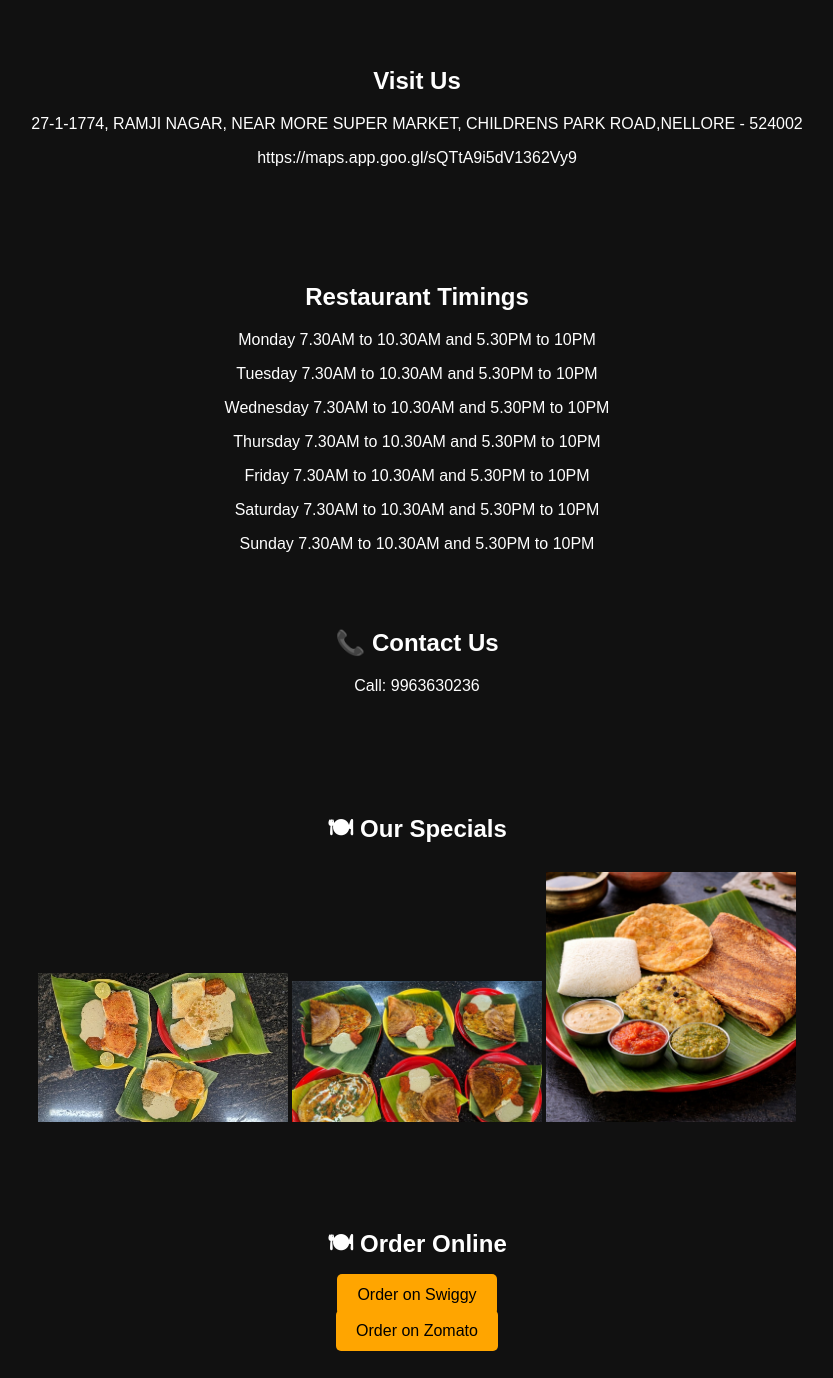
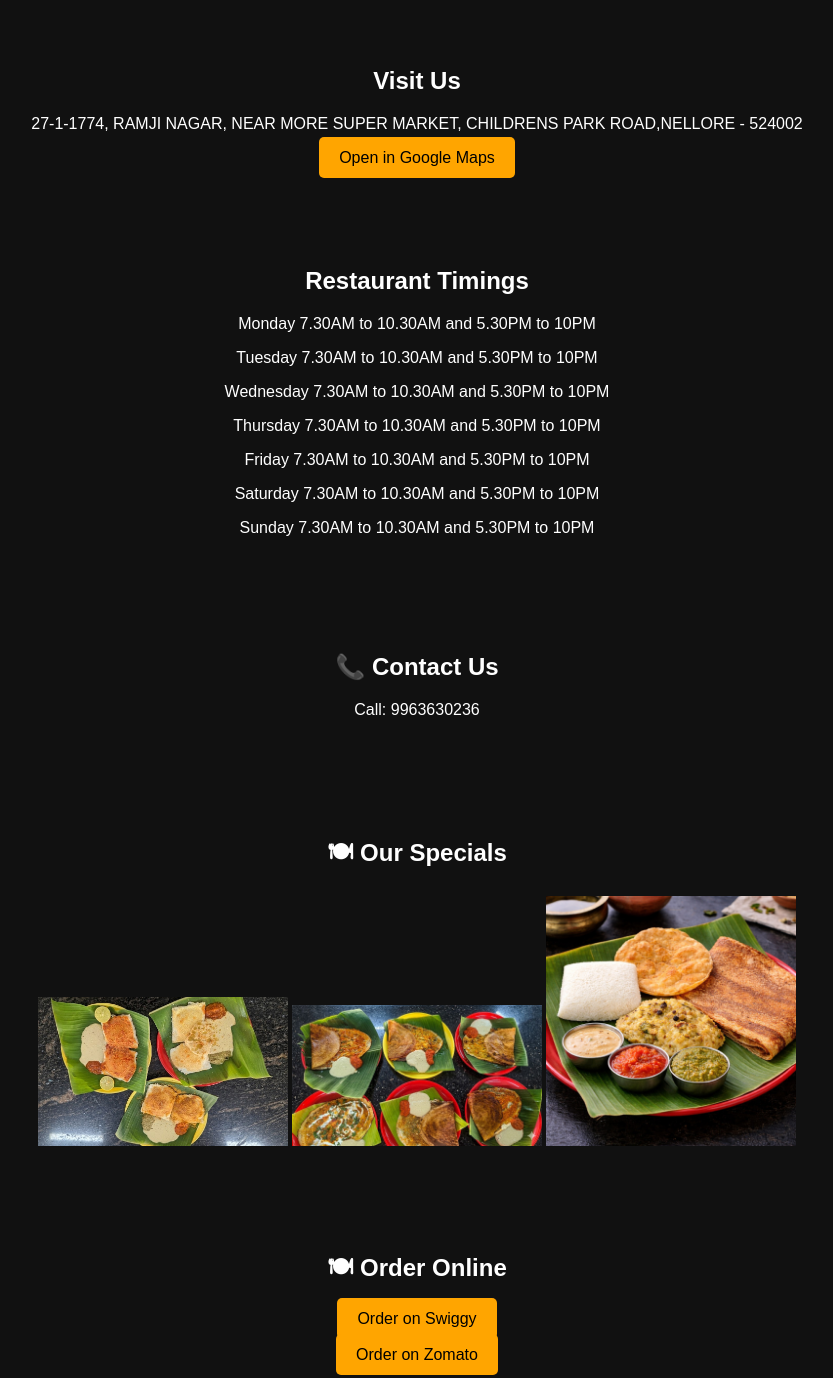
Before and after one commit to njyothi430/Dhoodireku-Idli-and-Special-Karam-Dosas, a plain HTML site: page index.html in a window 1280 px wide. Shown: the part 540-1918 px from the top of the page, without its empty margins (223-1056 px from the left). Drawn offline with Linux system fonts and the light colour scheme.

Commit message:
index.html

```diff
--- a/index.html
+++ b/index.html
@@ -1,4 +1,3 @@
-<!DOCTYPE html>
 <html>
 <head>
     <title>DhoodiReku Idli & Special Karam Dosas</title>
@@ -49,7 +48,10 @@
 <div class="section">
     <h2>Visit Us</h2>
     <p>27-1-1774, RAMJI NAGAR, NEAR MORE SUPER MARKET, CHILDRENS PARK ROAD,NELLORE - 524002</p>
-    <p>https://maps.app.goo.gl/sQTtA9i5dV1362Vy9</p>
+
+    <a class="btn" href="https://maps.app.goo.gl/sQTtA9i5dV1362Vy9" target="_blank">
+    Open in Google Maps
+</a>
 </div>
 
 <div class="section">
@@ -61,7 +63,7 @@
     <p>Friday 7.30AM to 10.30AM and 5.30PM to 10PM</p>
     <p>Saturday 7.30AM to 10.30AM and 5.30PM to 10PM</p>
     <p>Sunday 7.30AM to 10.30AM and 5.30PM to 10PM</p>
-<div>
+</div>
 
 <div class="section">
     <h2>📞 Contact Us</h2>
```
